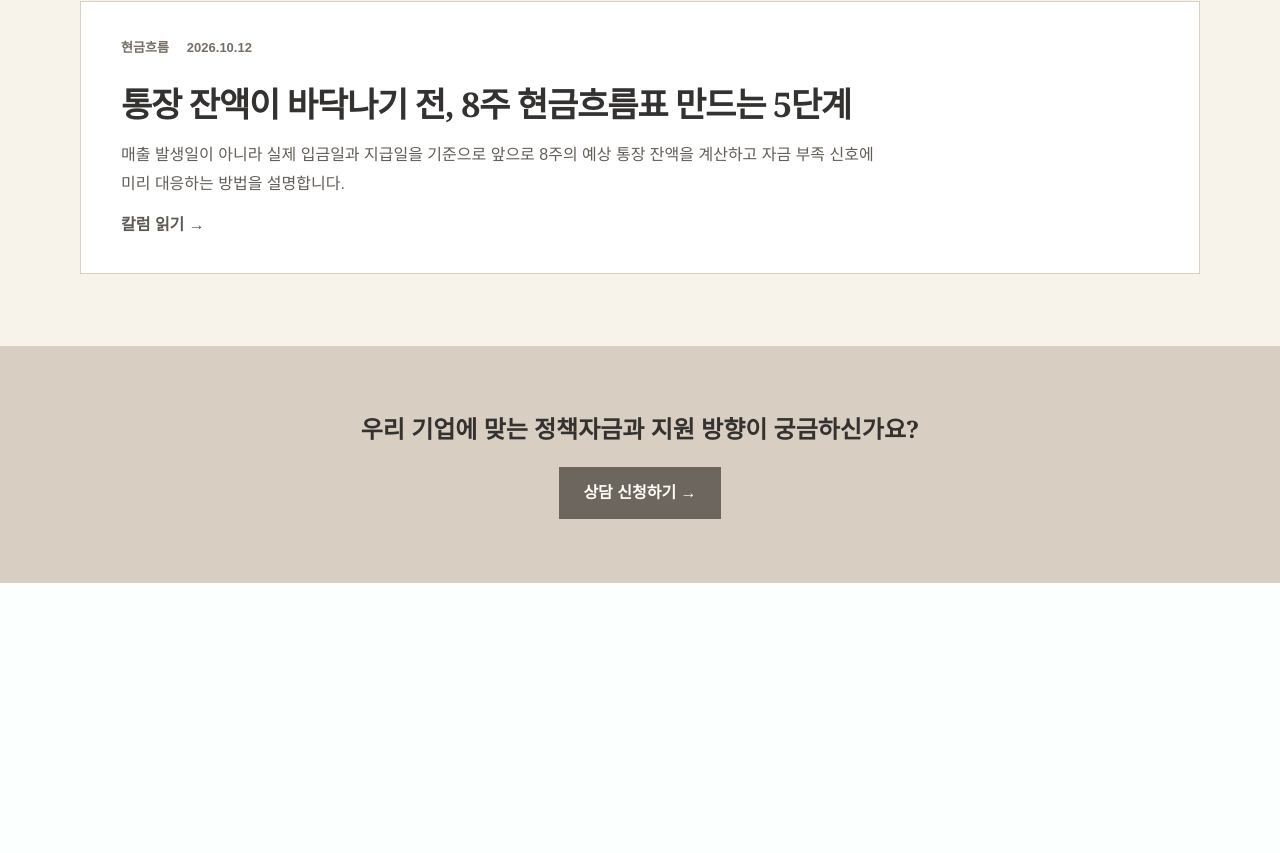
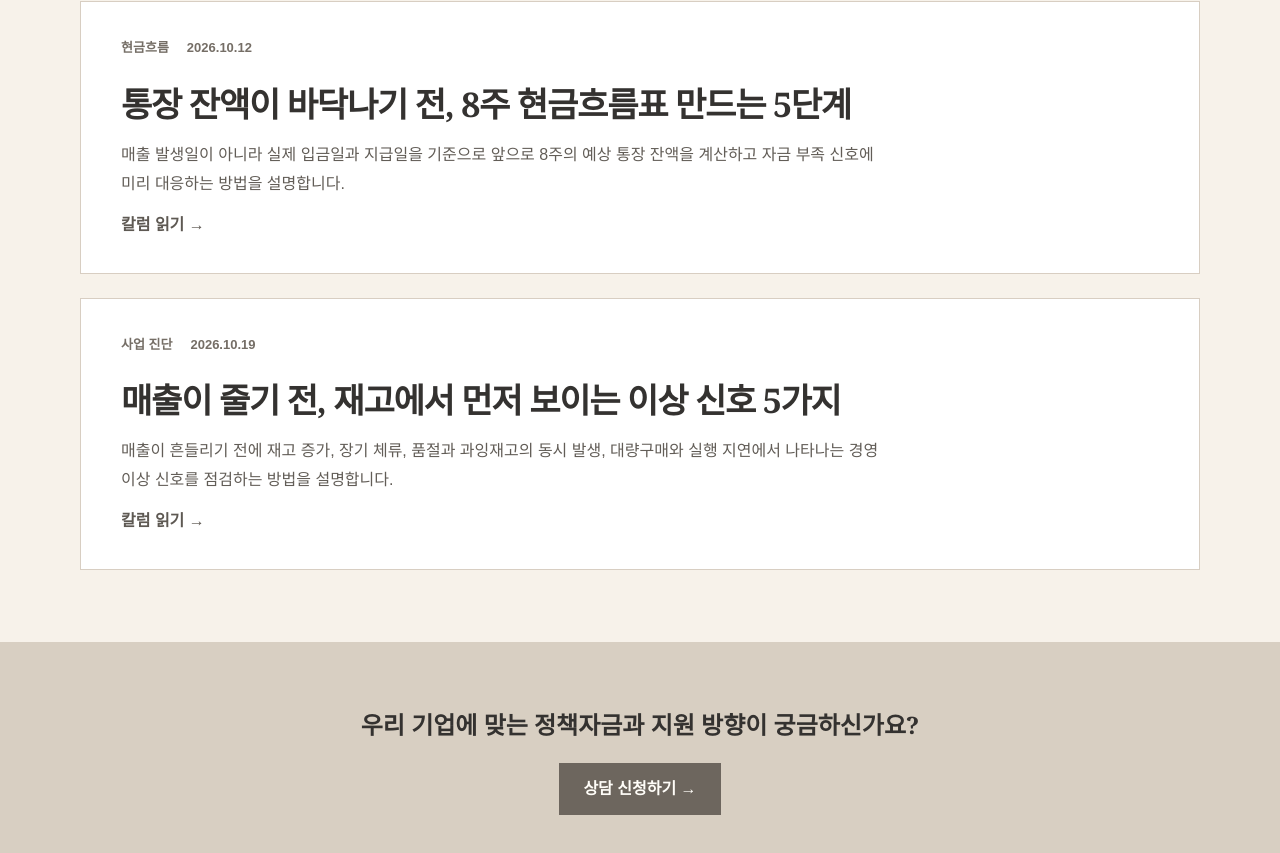
Before and after one commit to 01030243529g/kwon-oh-jin-site, a Next.js app: page /insights in a window 1280 px wide. Shown: the part 3478-4331 px from the top of the page. Before the commit the page ends 4061 px from the top, so only its background shows below. Built offline with nearby package versions, Linux system fonts and the light colour scheme.

Commit message:
콘텐츠: 10월 19일 사업진단 칼럼 추가

```diff
--- a/app/insights/content.ts
+++ b/app/insights/content.ts
@@ -561,6 +561,65 @@ export const insights = [
     ],
   },
 
+
+  {
+    slug: "inventory-warning-signals-five-checks",
+    category: "사업 진단",
+    title: "매출이 줄기 전, 재고에서 먼저 보이는 이상 신호 5가지",
+    description:
+      "매출이 흔들리기 전에 재고 증가, 장기 체류, 품절과 과잉재고의 동시 발생, 대량구매와 실행 지연에서 나타나는 경영 이상 신호를 점검하는 방법을 설명합니다.",
+    publishedAt: "2026-10-19",
+    readTime: "6분",
+    lead:
+      "재고는 판매를 위해 필요한 자산이지만 팔리지 않은 채 쌓이면 현금을 묶고 보관·폐기·할인 비용을 늘립니다. 문제는 매출이 크게 줄어든 뒤에야 재고를 확인하는 경우가 많다는 점입니다. 재고 진단은 창고의 수량을 세는 일에서 끝나지 않습니다. 어떤 품목이 얼마나 오래 머물고 있는지, 잘 팔리는 품목의 품절과 느린 품목의 과잉이 동시에 발생하는지, 구매 결정이 실제 이익과 현금흐름에 어떤 영향을 주는지를 함께 봐야 합니다.",
+    sections: [
+      {
+        heading: "1. 매출보다 재고가 더 빠르게 늘고 있는지 봅니다",
+        paragraphs: [
+          "월별 매출과 기말 재고를 같은 표에 놓고 최근 흐름을 비교합니다. 매출은 비슷한데 재고 수량과 매입원가가 계속 늘어난다면 판매속도보다 구매속도가 빠르다는 신호일 수 있습니다. 전체 금액만 보지 말고 품목별 수량과 원가를 함께 확인해야 특정 상품군이 재고 증가를 주도하는지 찾을 수 있습니다.",
+        ],
+      },
+      {
+        heading: "2. 정상 판매주기를 넘긴 품목을 따로 표시합니다",
+        paragraphs: [
+          "모든 업종에 공통으로 적용할 하나의 재고일수 기준은 없습니다. 자사의 발주주기, 유통기한, 계절성과 과거 판매기록을 기준으로 정상 판매주기를 정하고 그 기간을 넘긴 품목을 구분합니다. 오래된 재고는 현재 판매 가능성, 보관비용, 반품·교환 가능 여부와 폐기 위험을 함께 검토해야 합니다.",
+        ],
+      },
+      {
+        heading: "3. 품절과 과잉재고가 동시에 생기는지 확인합니다",
+        paragraphs: [
+          "잘 팔리는 품목은 자주 품절되는데 느린 품목은 계속 쌓인다면 전체 재고금액보다 품목 구성에 문제가 있을 가능성이 큽니다. 판매량, 매출총이익, 재고수량과 품절 횟수를 품목별로 나란히 놓습니다. 판매기회를 놓치는 품목과 현금을 묶는 품목을 구분해야 발주량과 우선순위를 조정할 수 있습니다.",
+        ],
+      },
+      {
+        heading: "4. 대량구매 할인이 총비용을 줄였는지 계산합니다",
+        paragraphs: [
+          "낮은 매입단가만 보고 구매량을 늘리면 결제금액, 보관공간, 재고손상과 할인판매 부담이 함께 커질 수 있습니다. 구매 전에는 단가 절감액뿐 아니라 예상 판매기간, 추가 보관비용, 현금 지급시기와 남을 가능성이 있는 수량을 함께 계산합니다. 단가가 낮아졌다는 사실과 사업 전체 비용이 줄었다는 판단은 구분해야 합니다.",
+        ],
+      },
+      {
+        heading: "5. 재고를 네 가지 조치로 나누고 담당일을 정합니다",
+        paragraphs: [
+          "품목을 ‘정상 유지’, ‘발주 축소’, ‘판매전략 변경’, ‘반품·정리 검토’로 나누고 각 조치의 담당자와 확인일을 적습니다. 묶음판매나 할인은 이익과 브랜드 영향을 계산한 뒤 선택하고, 판매 가능성이 낮은 품목을 단순히 다음 달로 넘기지 않습니다. 매주 입고·판매·잔량의 차이를 확인하면 수요예측과 발주 기준을 실제 데이터로 수정할 수 있습니다.",
+        ],
+      },
+    ],
+    takeaway:
+      "재고 진단의 목적은 무조건 재고를 줄이는 것이 아니라 잘 팔릴 상품은 놓치지 않고, 팔리지 않을 상품에 현금이 묶이는 시간을 줄이는 데 있습니다. 이번 주에는 품목별 판매량·이익·재고수량·입고일을 한 표에 놓고 정상 판매주기를 넘긴 품목부터 표시해 보십시오. 그 결과를 발주 축소, 판매전략 변경과 정리 여부 같은 구체적인 행동으로 연결해야 진단이 개선으로 이어집니다.",
+    sources: [
+      {
+        label: "소상공인시장진흥공단 소상공인 지식배움터 — 재고관리가 성공의 첫걸음이다!",
+        url: "https://edu.sbiz.or.kr/edu/online/onlineEduForm.do?cseqno=1505",
+        checkedAt: "2026-10-19",
+      },
+      {
+        label: "소상공인시장진흥공단 소상공인 지식배움터 — 효율적 원부자재 구매와 재고관리 기법",
+        url: "https://edu.sbiz.or.kr/edu/online/onlineEduForm.do?cseqno=3049",
+        checkedAt: "2026-10-19",
+      },
+    ],
+  },
+
 ] as const;
 
 export type Insight = (typeof insights)[number];
```
